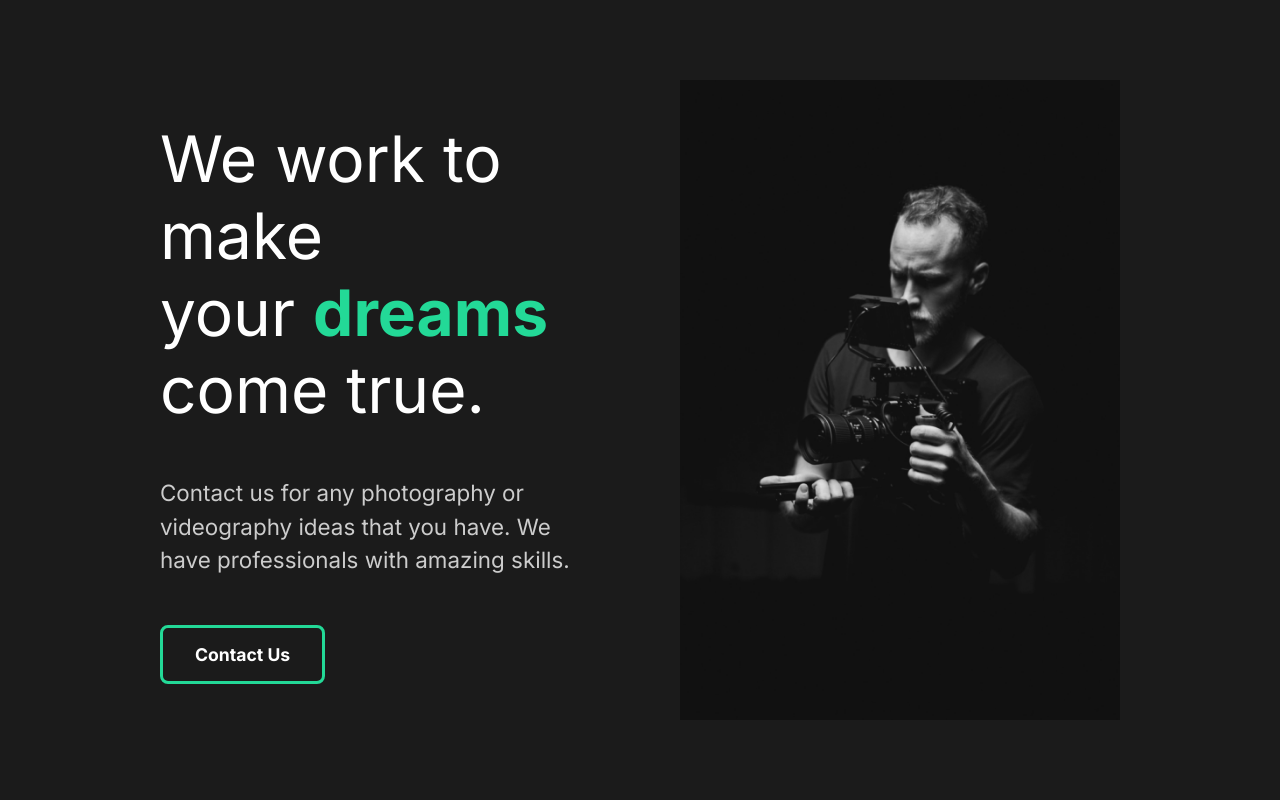
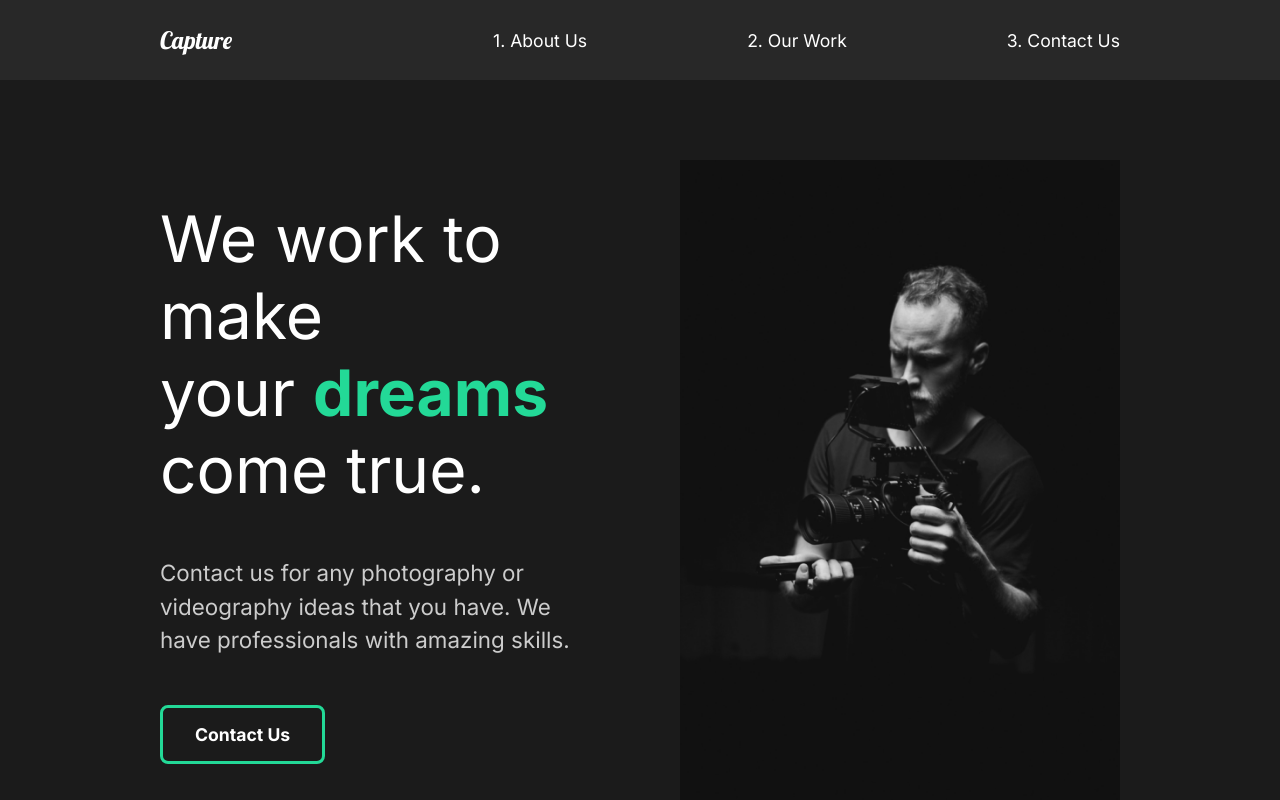
Before and after one commit to juangrafista/react-portfolio, a React (Create React App) app: page / in a window 1280 px wide. Shown: the top 800 px of the page. Built offline with nearby package versions, Linux system fonts and the light colour scheme.

Commit message:
8. Creating the Nav component

```diff
--- a/src/App.js
+++ b/src/App.js
@@ -1,11 +1,13 @@
 import GlobalStyle from './components/GlobalStyle'
 
+import Nav from './components/Nav'
 import AboutUs from './pages/AboutUs'
 
 function App() {
   return (
     <div className='App'>
       <GlobalStyle />
+      <Nav />
       <AboutUs />
     </div>
   )
--- a/src/components/FaqSection.js
+++ b/src/components/FaqSection.js
@@ -2,7 +2,7 @@ import React from 'react'
 
 // styles
 import styled from 'styled-components'
-import { Layout, Image } from '../styles'
+import { Layout } from '../styles'
 
 const FaqSection = () => {
   return (
--- /dev/null
+++ b/src/components/Nav.js
@@ -0,0 +1,54 @@
+import React from 'react'
+import styled from 'styled-components'
+
+const Nav = () => {
+  return (
+    <StyledNav>
+      <h1>
+        <a id='logo' href='/'>
+          Capture
+        </a>
+      </h1>
+      <ul>
+        <li>
+          <a href='/'>1. About Us</a>
+        </li>
+        <li>
+          <a href='/'>2. Our Work</a>
+        </li>
+        <li>
+          <a href='/'>3. Contact Us</a>
+        </li>
+      </ul>
+    </StyledNav>
+  )
+}
+
+const StyledNav = styled.nav`
+  min-height: 10vh;
+  display: flex;
+  margin: auto;
+  justify-content: space-between;
+  align-items: center;
+  padding: 1rem 10rem;
+  background-color: #282828;
+  a {
+    color: white;
+    text-decoration: none;
+  }
+  ul {
+    display: flex;
+    list-style: none;
+  }
+  #logo {
+    font-size: 1.5rem;
+    font-family: 'Lobster', cursive;
+    font-weight: lighter;
+  }
+  li {
+    padding-left: 10rem;
+    position: relative;
+  }
+`
+
+export default Nav
```
Also changed, not shown: 1 other file (tests, documents, lock files or other folders).
